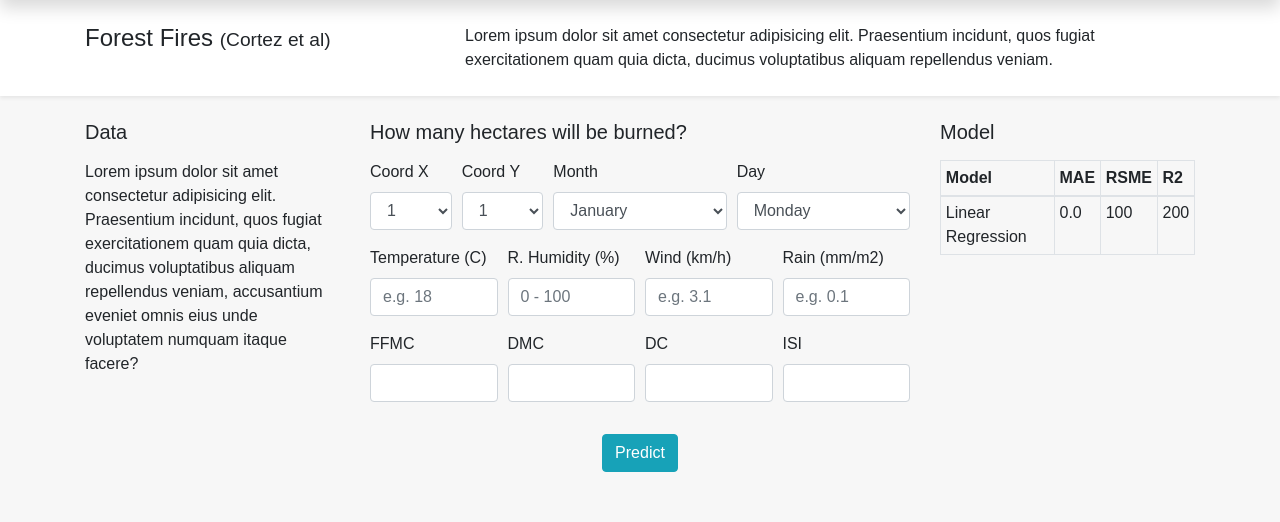
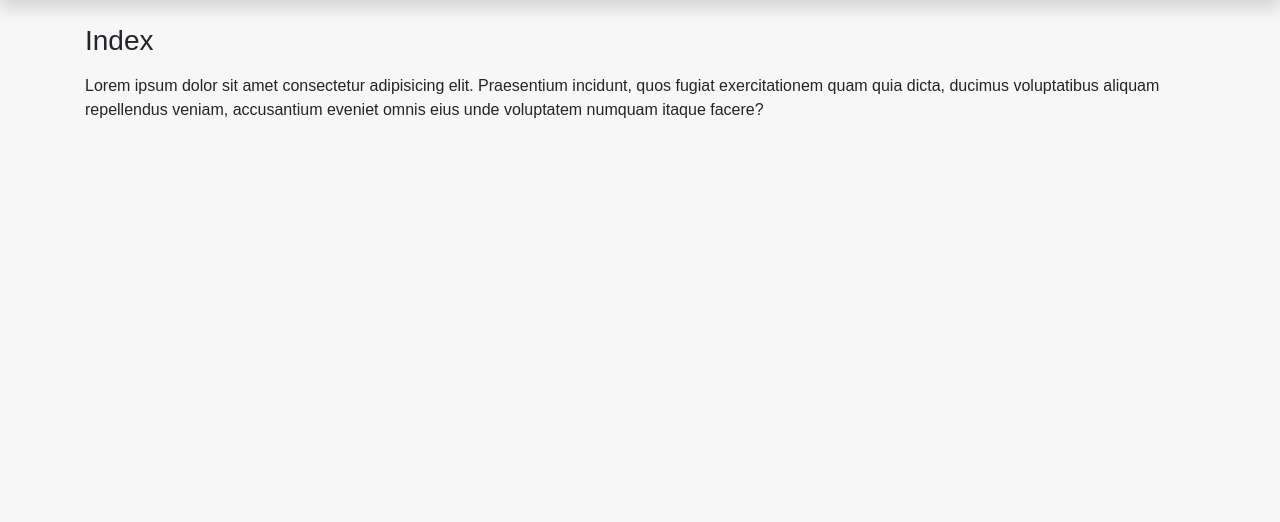
Before and after one commit to leanguardia/msc-project-pipelines, a Flask app: page / in a window 1280 px wide. Shown: the part 278-800 px from the top of the page. Run offline with Flask 2, Linux system fonts and the light colour scheme; data that the repository does not hold is empty; parts of the project's set-up code (start-up, migrations or seed data) failed here and were passed over; some libraries are stand-ins or nearby versions.

Commit message:
App: Split Index and ForesFires

```diff
--- a/app/app.py
+++ b/app/app.py
@@ -1,38 +1,21 @@
 from flask import Flask, render_template, request, redirect
 from flask_sqlalchemy import SQLAlchemy
 from datetime import datetime
+from sklearn.externals import joblib
 
 app = Flask(__name__)
-app.config['SQLALCHEMY_DATABASE_URI'] = 'sqlite:///test.db'
-db = SQLAlchemy(app)
+
+model = joblib.load("models/forestfires.pkl")
 
 
-class Fire(db.Model):
-    id          = db.Column(db.Integer, primary_key=True)
-    rain        = db.Column(db.Integer, default=0)
-    temperature = db.Column(db.Integer, default=0)
-    created_at  = db.Column(db.DateTime, default=datetime.utcnow)
-
-    def __repr__(self):
-        return '<Fire %r>' % self.id
+@app.route('/')
+def index():
+        return render_template('index.html')
 
 
-@app.route('/', methods=['POST', 'GET'])
-def index():
-    if request.method == 'POST':
-        rain = request.form['rain']
-        temperature = request.form['temperature']
-        new_fire = Fire(rain=rain, temperature=temperature)
-        try:
-            db.session.add(new_fire)
-            db.session.commit()
-            return redirect('/')
-        except:
-            return 'There was a Problem!'
-    else:
-        fires = Fire.query.order_by(Fire.created_at).all()
-        return render_template('index.html', fires=fires)
-
+@app.route('/forestfires')
+def forest_fires():
+    return render_template('forestfires.html')
 
 if __name__ == "__main__":
     app.run(debug=True)
--- a/app/templates/index.html
+++ b/app/templates/index.html
@@ -6,130 +6,12 @@
 
 {% block body %}
 
-<!-- Dataset Title -->
-<div class="bg-white pt-4 pb-2 shadow-sm">
-  <div class="container">
-    <div class="row">
-      <div class="col-4">
-        <h4>Forest Fires <small>(Cortez et al)</small></h4>
-      </div>
-      <div class="col-8">
-        <p>Lorem ipsum dolor sit amet consectetur adipisicing elit. Praesentium incidunt, quos fugiat exercitationem quam quia dicta, ducimus voluptatibus aliquam repellendus veniam.</p>
-      </div>
-    </div>
-  </div>
-</div>
-
 <!-- Dataset Content -->
 <div class="container">
   <div class="row py-4">
-    <div class="col-3">
-      <h5 class="mb-3">Data</h5>
-      <p>Lorem ipsum dolor sit amet consectetur adipisicing elit. Praesentium incidunt, quos fugiat exercitationem quam quia dicta, ducimus voluptatibus aliquam repellendus veniam, accusantium eveniet omnis eius unde voluptatem numquam itaque facere?</p>
-    </div>
-    <div class="col-6">
-      <h5 class="mb-3">How many hectares will be burned?</h5>
-      <form action="/" method="post">
-        <div class="form-row">
-          <div class="form-group col-md-2">
-            <label for="X">Coord X</label>
-            <select name='X' class="form-control">
-              <option selected>1</option> <option>2</option> <option>3</option>
-              <option>4</option> <option>5</option> <option>6</option>
-              <option>7</option> <option>8</option> <option>9</option>
-            </select>
-          </div>
-          <div class="form-group col-md-2">
-            <label for="Y">Coord Y</label>
-            <select name='Y' class="form-control">
-              <option selected>1</option> <option>2</option> <option>3</option>
-              <option>4</option> <option>5</option> <option>6</option>
-              <option>7</option> <option>8</option> <option>9</option>
-            </select>
-          </div>
-          <div class="form-group col-md-4">
-            <label for="month">Month</label>
-            <select name='month' class="form-control">
-              <option selected>January</option> <option>February</option> <option>March</option>
-              <option>April</option> <option>May</option> <option>June</option>
-              <option>July</option> <option>August</option> <option>September</option>
-              <option>October</option> <option>November</option> <option>December</option>
-            </select>
-          </div>
-          <div class="form-group col-md-4">
-            <label for="day">Day</label>
-            <select name="day" class="form-control">
-              <option selected>Monday</option> <option>Tuesday</option> <option>Wednesday</option>
-              <option>Thursday</option> <option>Friday</option> <option>Saturday</option>
-              <option>Sunday</option>
-            </select>
-          </div>
-        </div>
-        <div class="form-row">
-          <div class="form-group col-md-3">
-            <label for="temp">Temperature (C)</label>
-            <input name="temp" class="form-control" placeholder="e.g. 18">
-          </div>
-          <div class="form-group col-md-3">
-            <label for="RH">R. Humidity (%)</label>
-            <input name="RH" class="form-control" placeholder="0 - 100">
-          </div>
-          <div class="form-group col-md-3">
-            <label for="wind">Wind (km/h)</label>
-            <input name="wind" class="form-control" placeholder="e.g. 3.1">
-          </div>
-          <div class="form-group col-md-3">
-            <label for="rain">Rain (mm/m2)</label>
-            <input name="rain" class="form-control" placeholder="e.g. 0.1">
-          </div>
-        </div>
-        <div class="form-row">
-          <div class="form-group col-md-3">
-            <label for="FFMC">FFMC</label>
-            <input name="FFMC" class="form-control">
-          </div>
-          <div class="form-group col-md-3">
-            <label for="DMC">DMC</label>
-            <input name="DMC" class="form-control">
-          </div>
-          <div class="form-group col-md-3">
-            <label for="DC">DC</label>
-            <input name="DC" class="form-control">
-          </div>
-          <div class="form-group col-md-3">
-            <label for="ISI">ISI</label>
-            <input name="ISI" class="form-control">
-          </div>
-        </div>
-        <div class="form-row mt-3 text-center">
-          <div class="form-group col-md-12">
-            <button type="submit" class="btn btn-info">Predict</button>
-          </div>
-        </div>
-      </form>
-    </div>
-    <div class="col-3">
-      <h5 class="mb-3">Model</h5>
-      <div class="table-responsive">
-        <table class="table table-bordered table-sm">
-          <thead>
-            <tr>
-              <th scope="col">Model</th>
-              <th scope="col">MAE</th>
-              <th scope="col">RSME</th>
-              <th>R2</th>
-            </tr>
-          </thead>
-          <tbody>
-            <tr>
-              <td>Linear Regression</td>
-              <td>0.0</td>
-              <td>100</td>
-              <td>200</td>
-            </tr>
-          </tbody>
-        </table>
-      </div>
+    <div class="col-12">
+      <h3 class="mb-3">Index</h3>
+      <p class="muted">Lorem ipsum dolor sit amet consectetur adipisicing elit. Praesentium incidunt, quos fugiat exercitationem quam quia dicta, ducimus voluptatibus aliquam repellendus veniam, accusantium eveniet omnis eius unde voluptatem numquam itaque facere?</p>
     </div>
   </div>
 </div>
--- a/app/templates/layout.html
+++ b/app/templates/layout.html
@@ -26,14 +26,14 @@
 
   <nav class="navbar navbar-expand-md navbar-dark bg-dark shadow">
     <div class="container">
-      <a class="navbar-brand" href="#">Home</a>
+      <a class="navbar-brand" href="/">Home</a>
       <button class="navbar-toggler" type="button" data-toggle="collapse" data-target="#navbarResponsive" aria-controls="navbarResponsive" aria-expanded="false" aria-label="Toggle navigation">
         <span class="navbar-toggler-icon"></span>
       </button>
       <div class="collapse navbar-collapse" id="navbarResponsive">
         <ul class="navbar-nav ml-auto">
           <li class="nav-item active">
-            <a class="nav-link" href="/fires">Forest Fires
+            <a class="nav-link" href="/forestfires">Forest Fires
               <span class="sr-only">(current)</span>
             </a>
           </li>
```
Also changed, not shown: app/templates/forestfires.html (added, +137 -0 lines).
